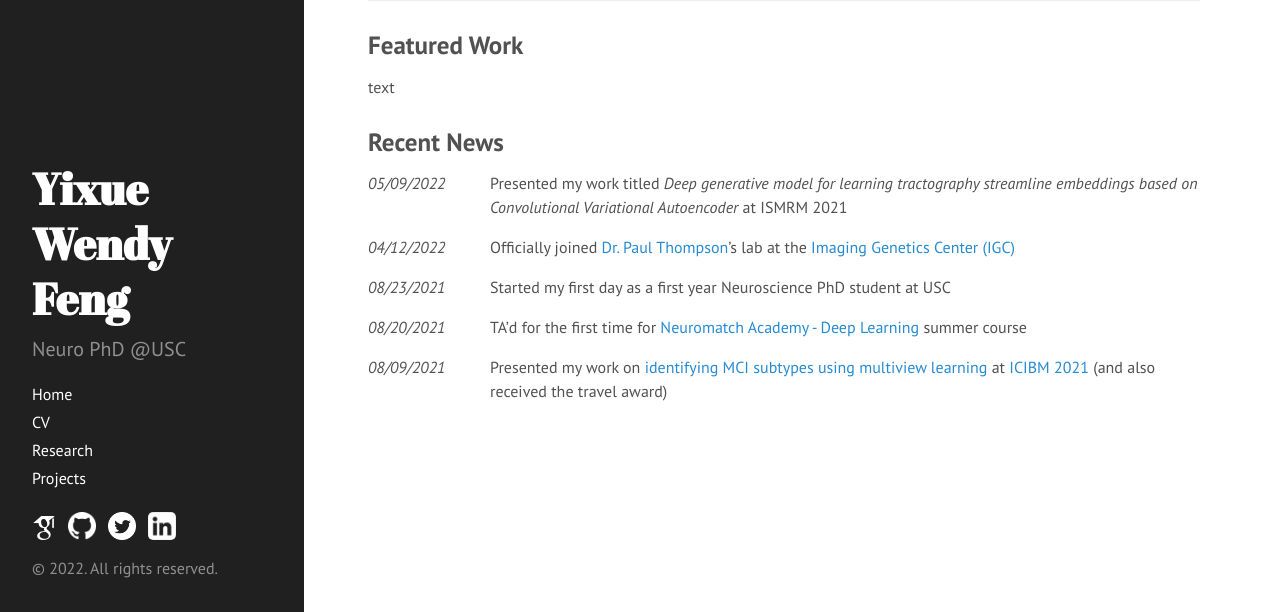
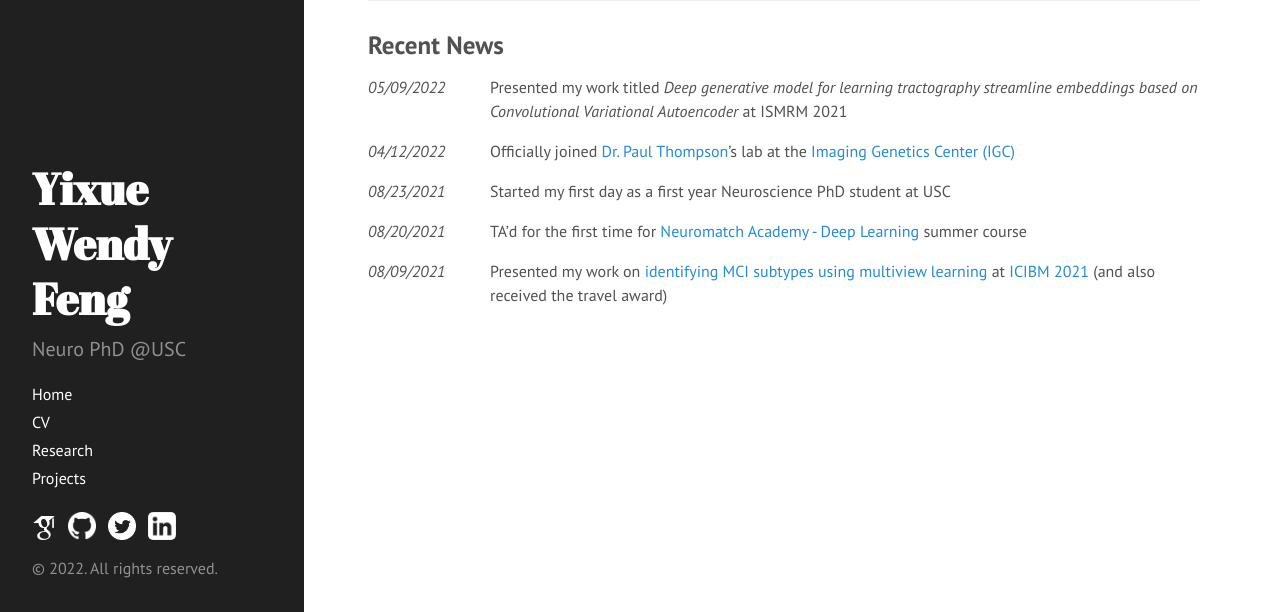
Before and after one commit to wendyfyx/wendyfyx.github.io, a Jekyll site: the page built from index.html, in a window 1280 px wide, cut to the strip 288-900 px from the top of the page. Built offline with Jekyll 4.4.1, drawn with Linux system fonts in a browser that asks for light colours; some web fonts are replaced; the list of posts is cut into pages by our own code.

Commit message:
Edit homepage

```diff
--- a/index.html
+++ b/index.html
@@ -30,8 +30,8 @@ title: Home
 
 <hr class="solid">
 
-<div class="index-title">Featured Work</div>
-text
+<!-- <div class="index-title">Featured Work</div>
+text -->
 
 
 <div class="index-title">Recent News</div>
```
